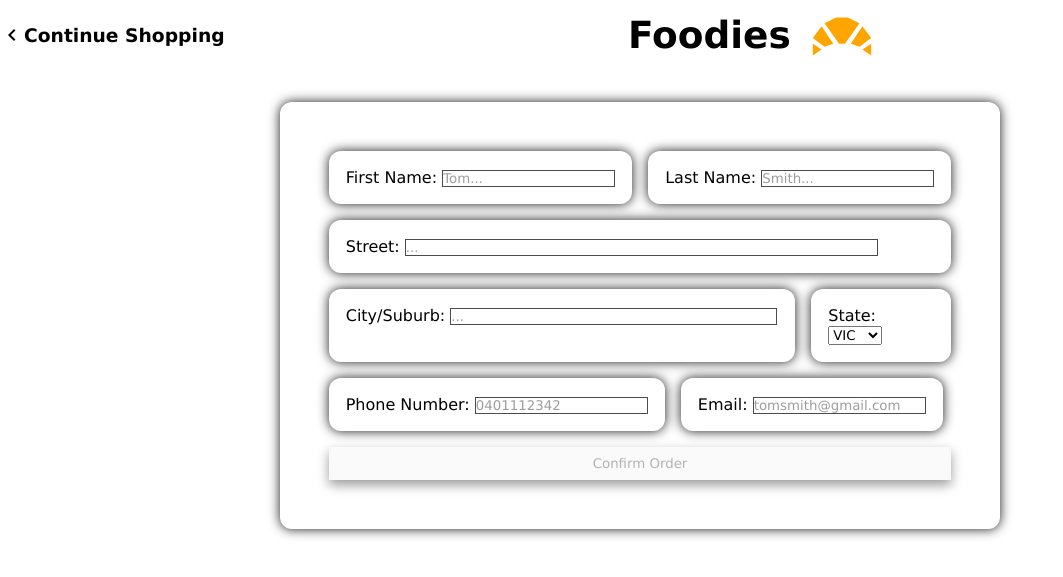
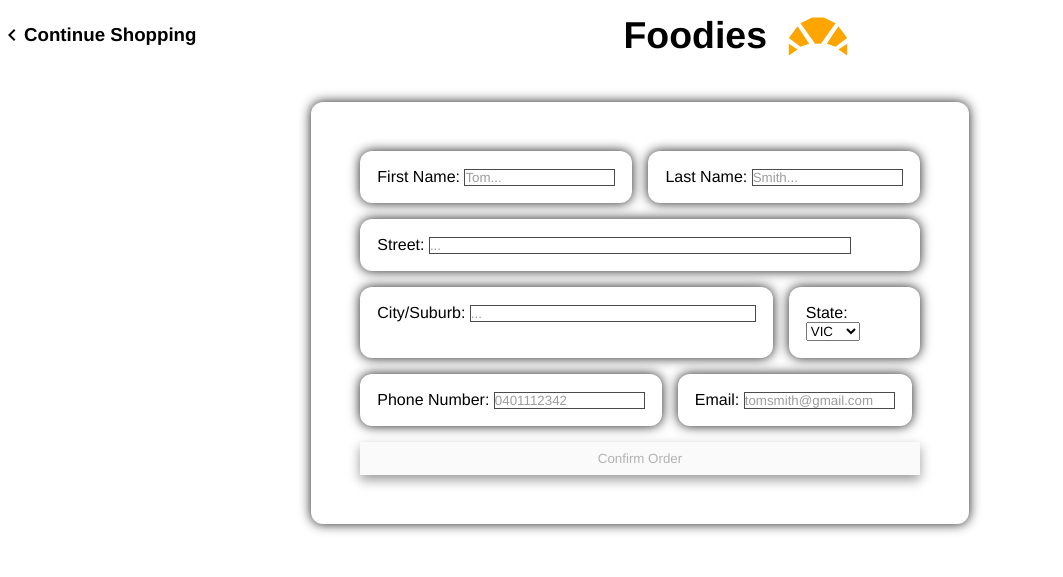
Before and after one commit to dchung07/grocery_store, a PHP site: page /checkout.php in a window 1280 px wide. Shown: the top 577 px of the page, without its empty margins (0-1063 px from the left). Run offline with PHP 8.4, Linux system fonts and the light colour scheme.

Commit message:
Changed font to helvetica to make it look more sophisticated

```diff
--- a/checkout_styles.css
+++ b/checkout_styles.css
@@ -1,7 +1,7 @@
 * {
     margin: 0;
     padding: 0;
-    font-family: 'Lucida Sans', 'Lucida Sans Regular', 'Lucida Grande',
+    font-family: 'Helvetica', 'Lucida Sans', 'Lucida Sans Regular', 'Lucida Grande',
     'Lucida Sans Unicode', Geneva, Verdana, sans-serif;
 }
 
--- a/styles.css
+++ b/styles.css
@@ -1,7 +1,7 @@
 * {
     margin: 0;
     padding: 0;
-    font-family: 'Lucida Sans', 'Lucida Sans Regular', 'Lucida Grande',
+    font-family: 'Helvetica', 'Lucida Sans', 'Lucida Sans Regular', 'Lucida Grande',
     'Lucida Sans Unicode', Geneva, Verdana, sans-serif;
 }
 
```
Also changed, not shown: README.md.
